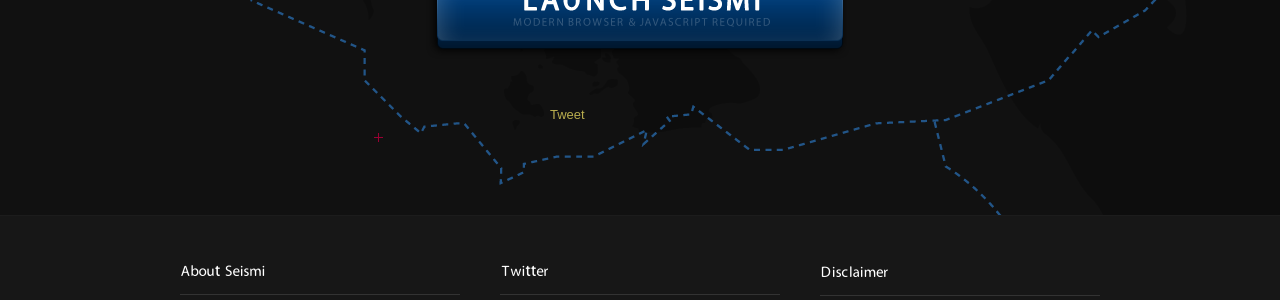
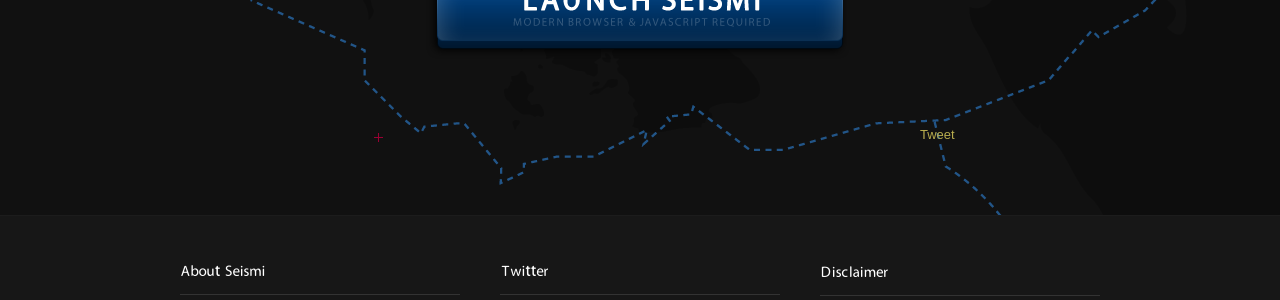
Before and after one commit to gokce/ssm, a PHP site: page / in a window 1280 px wide. Shown: the part 373-673 px from the top of the page. Run offline with PHP 8.4, Linux system fonts and the light colour scheme; some libraries are stand-ins or nearby versions.

Commit message:
share stuff moved right

```diff
--- a/css/style.css
+++ b/css/style.css
@@ -190,10 +190,11 @@ body.lng h2{font:normal 16px/1.6 extravaganzza, Arial,Helvetica,sans-serif; colo
 #introduction h1 {margin:200px 60px 20px 60px;}
 #launch img{padding-bottom:10px;}
 
-#share-buttons {position:relative; margin:0 auto;margin-top:20px;width:180px;height:70px;overflow:hidden;}
+#share-container {margin:0 auto; width:920px;text-align:right;height:70px;margin-bottom:20px}
+#share-buttons {float:right;width:180px;height:70px;overflow:hidden;}
 #share-buttons:after {clear:both;}
 
-#introduction{margin:30px auto 40px auto; width:715px; }
+#introduction{margin:30px auto 40px auto; width:715px;}
 #container{background:#171717;border-top:1px solid #1c1c1c;padding:30px 0 40px 0;margin-top:0;}
 #info, #documentation{width:920px;margin:0 auto;text-align:left;}
 	#i1, #i2, #i3{float:left;width:280px;border-bottom:1px solid #222;padding-bottom:10px;}
--- a/index.php
+++ b/index.php
@@ -36,6 +36,8 @@
 	<div id="introduction">
 		<h1>Seismi is an earthquake data visualization project which is using publicly available data provided by <a href="http://www.usgs.gov/" title="USGS - U.S. Geological Survey">USGS</a> and transforming it to a more informative, human readable and visually interesting form.</h1>
 		<a href="seismi.php" onclick="loading(1);" title="Launch Seismi" id="launch"><img src="images/button_launch.png" alt="Launch Seismi" /></a>
+	</div>
+	<div id="share-container">
   	<div id="share-buttons">
   		<div style="float:left; margin-right:12px;">
   			<a href="https://twitter.com/share" class="twitter-share-button" data-count="vertical" data-via="Seismi">Tweet</a><script type="text/javascript" src="//platform.twitter.com/widgets.js"></script>
```
Lines whose indentation alone changed are shown as unchanged.
